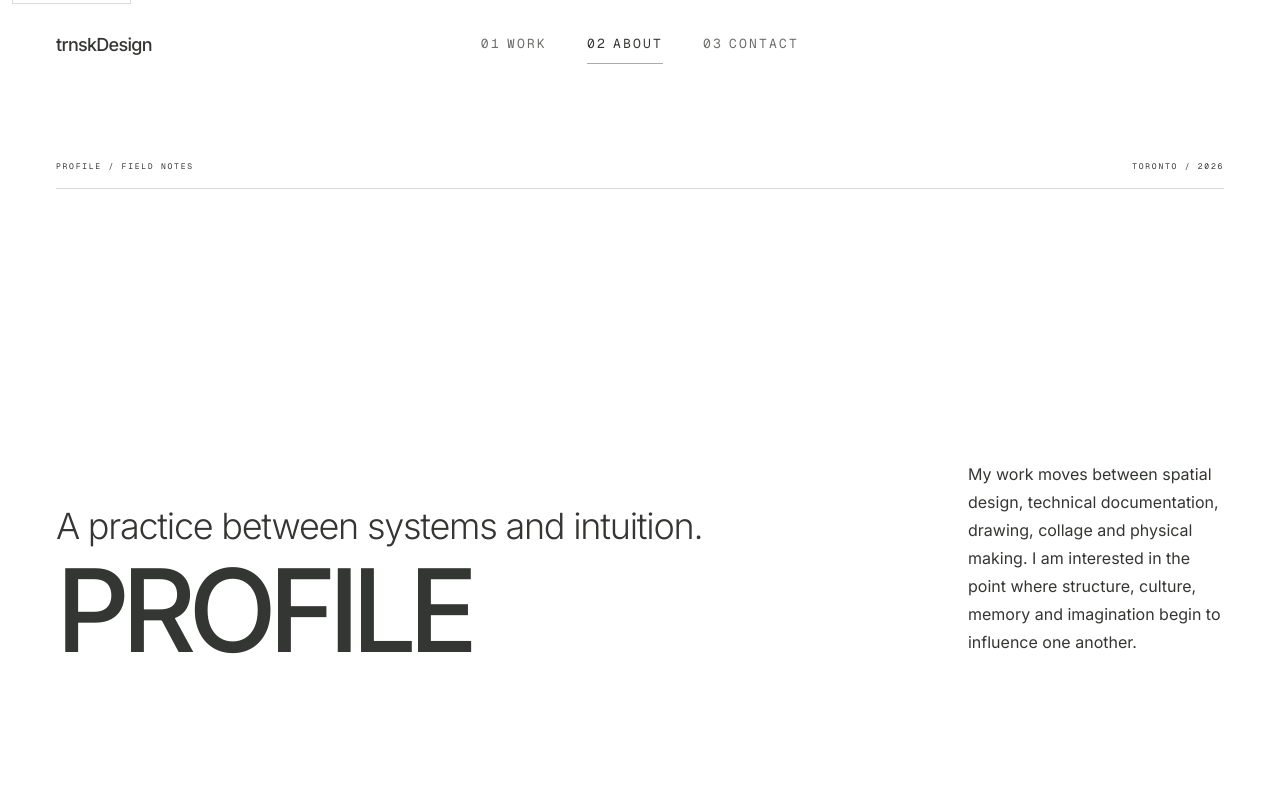
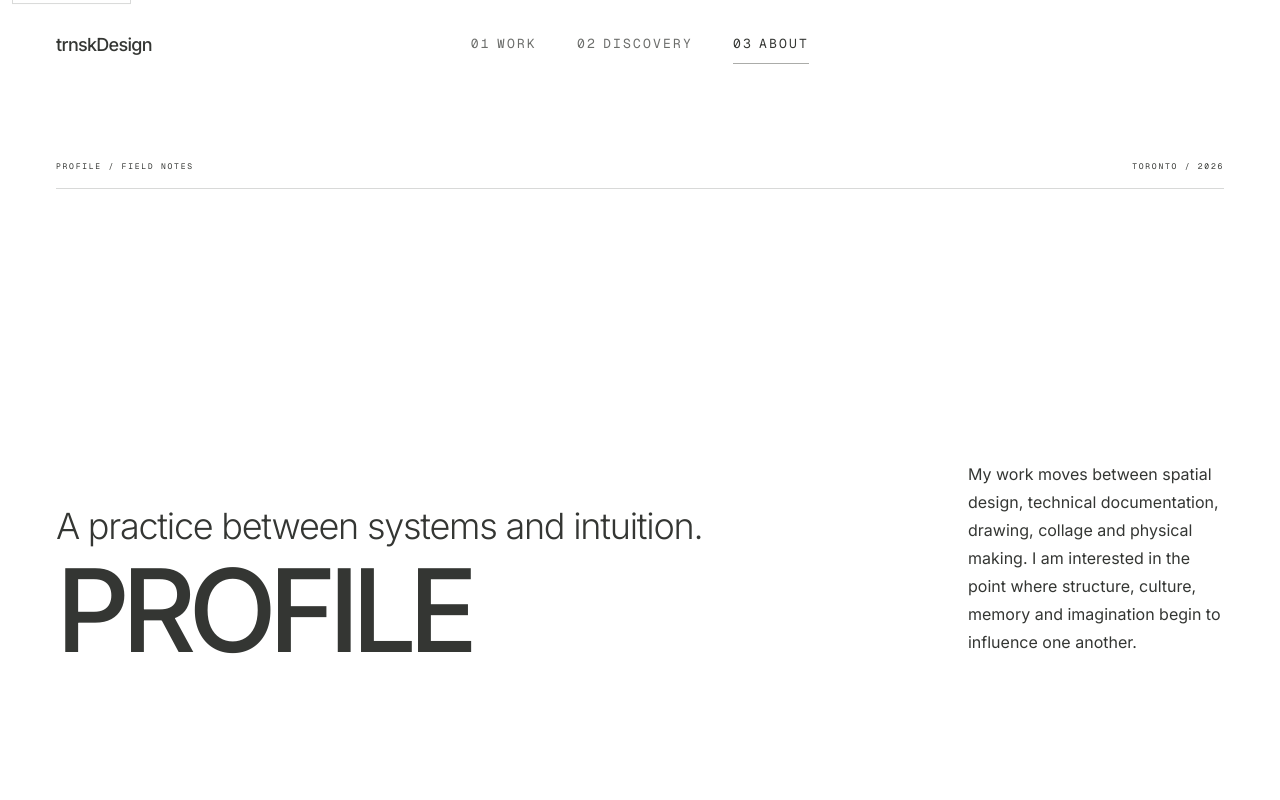
Before and after one commit to Mercy1o/tsiaro-portfolio, a Next.js app: page /about in a window 1280 px wide. Shown: the top 800 px of the page. Built offline with nearby package versions, Linux system fonts and the light colour scheme; no server answers.

Commit message:
refactor: simplify primary navigation to work discovery and about

```diff
--- a/data/site.ts
+++ b/data/site.ts
@@ -26,8 +26,8 @@ export const siteConfig = {
   },
   navigation: [
     { label: "Work", href: "/work" },
+    { label: "Discovery", href: "/discovery" },
     { label: "About", href: "/about" },
-    { label: "Contact", href: "/contact" },
   ],
 } as const;
 
```
